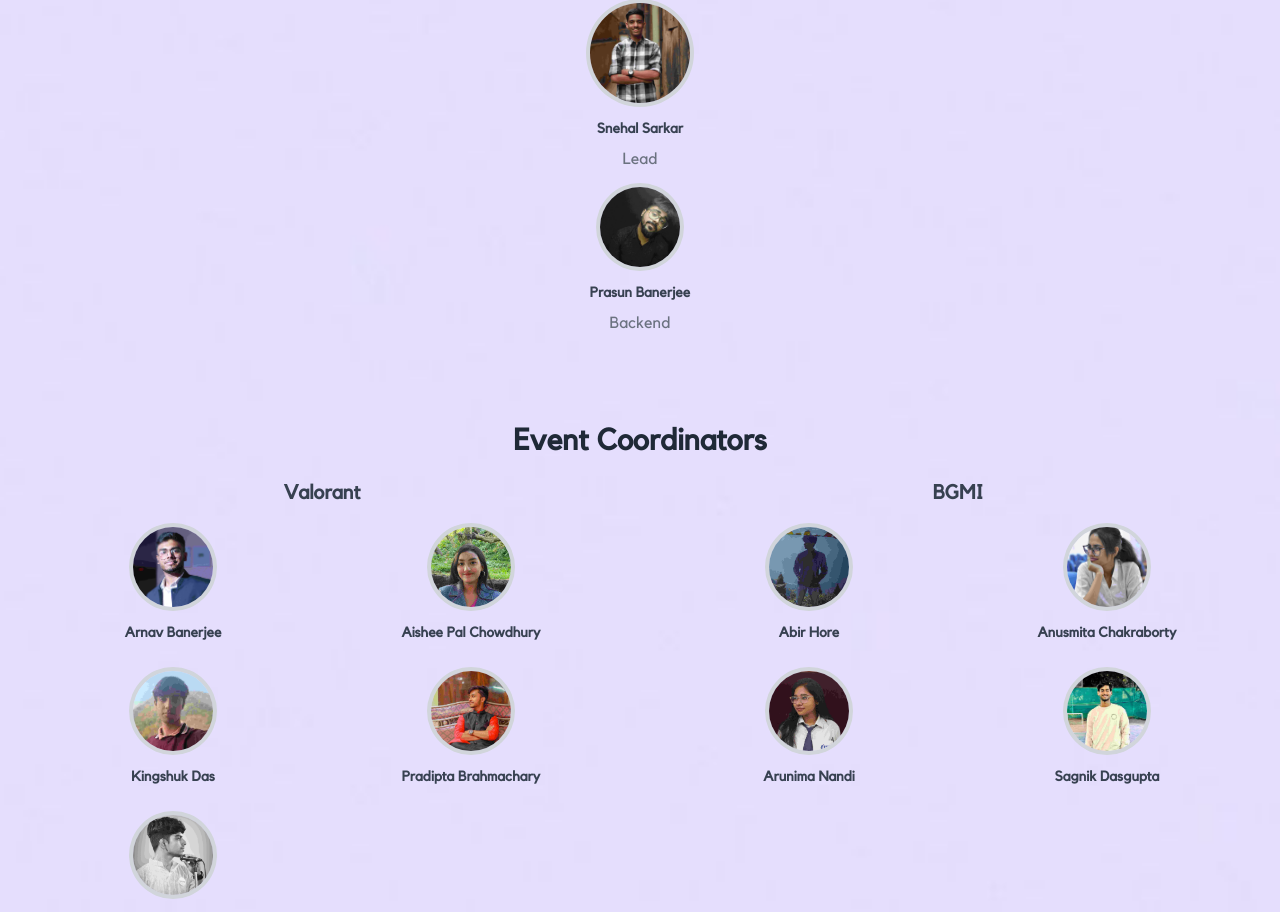
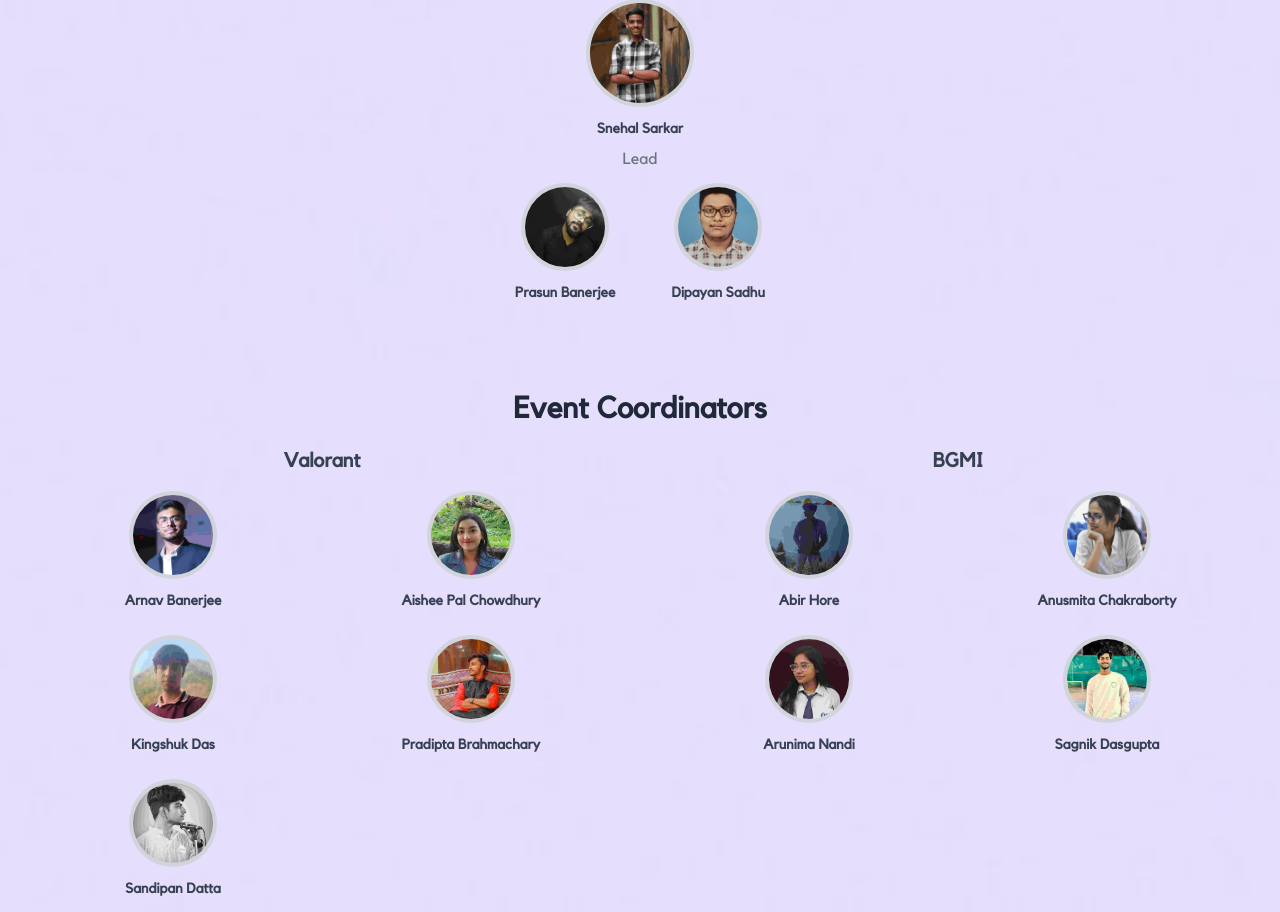
Before and after one commit to Shantanu-Meta/Playtopia2k24, a React (Vite) app in the folder Frontend/: page /team in a window 1280 px wide. Shown: the part 1429-2341 px from the top of the page. Built offline with nearby package versions, Linux system fonts and the light colour scheme; no server answers.

Commit message:
Added form for photography

```diff
--- a/Frontend/src/components/Events.jsx
+++ b/Frontend/src/components/Events.jsx
@@ -65,11 +65,12 @@
               {selectedGame ? selectedGame.desc : defaultP}
 
           </div>
+          {selectedGame.id===4 ? <a href={"https://forms.gle/1Vxgyn2yauPZFWF87"} target="__blank" className="flex justify-center rounded-lg w-[120px] bg-white h-[50px] my-1  items-center   cursor-pointer relative overflow-hidden transition-all duration-500 ease-in-out shadow-md hover:scale-105 hover:shadow-lg before:absolute before:top-0 before:-left-full before:w-full before:h-full before:bg-gradient-to-r before:from-[#009b49] before:to-[rgb(105,184,141)] before:transition-all before:duration-500 before:ease-in-out before:z-[-1] before:rounded-xl hover:before:left-0 text-black mt-5 bg-gradient-to-r from-amber-500 to-pink-500 font-bold "> Register </a> :
           <Link to={selectedGame?.route} >
                       <button className="flex justify-center rounded-lg w-[120px] bg-white h-[50px] my-1  items-center   cursor-pointer relative overflow-hidden transition-all duration-500 ease-in-out shadow-md hover:scale-105 hover:shadow-lg before:absolute before:top-0 before:-left-full before:w-full before:h-full before:bg-gradient-to-r before:from-[#009b49] before:to-[rgb(105,184,141)] before:transition-all before:duration-500 before:ease-in-out before:z-[-1] before:rounded-xl hover:before:left-0 text-black mt-5 bg-gradient-to-r from-amber-500 to-pink-500 font-bold ">
                         Register
                       </button>
-          </Link>
+          </Link> }
           </div>
 
 
@@ -170,11 +171,11 @@
                 Embark on a visual journey and let your passion for photography shine! We invite you to participate in our exciting photography competition, where you can unleash your creativity, capture breathtaking moments, and share your unique perspective with the world.
                 </p>
                 <div className="w-full flex mt-6">
-                  <Link to={"/photographyregister"}>
+                  <a href={"https://forms.gle/1Vxgyn2yauPZFWF87"} target="__blank">
                   <button className="w-[120px] bg-white h-[50px] my-1 flex items-center justify-center rounded-xl cursor-pointer relative overflow-hidden transition-all duration-500 ease-in-out shadow-md hover:scale-105 hover:shadow-lg before:absolute before:top-0 before:-left-full before:w-full before:h-full before:bg-gradient-to-r before:from-[#009b49] before:to-[rgb(105,184,141)] before:transition-all before:duration-500 before:ease-in-out before:z-[-1] before:rounded-xl hover:before:left-0 text-black">
                       Register
-                    </button>
-                  </Link>
+                  </button>
+                  </a>
                 </div>
               </div>
             </div>
--- a/Frontend/src/components/Team.jsx
+++ b/Frontend/src/components/Team.jsx
@@ -623,14 +623,29 @@
                         >
                             Prasun Banerjee
                         </motion.h1>
-                        <motion.p
-                            className="mt-2 text-gray-500 capitalize group-hover:text-gray-300"
+
+                    </motion.div>
+                    <motion.div
+                        className="flex flex-col items-center p-2"
+                        initial={{ scale: 0, opacity: 0 }}
+                        animate={{ scale: 1, opacity: 1 }}
+                        transition={{ delay: 0.3, duration: 0.5 }}
+                    >
+                        <motion.img
+                            className="object-cover w-20 h-20 rounded-full ring-4 ring-gray-300"
+                            src="/Contributor Photos/Graphics Team/Dipayan.jpg"
+                            alt="Dipayan"
+                            loading='lazy'
+                        />
+                        <motion.h1
+                            className="mt-4 text-sm font-semibold text-gray-700 capitalize group-hover:text-white"
                             initial={{ opacity: 0 }}
                             animate={{ opacity: 1 }}
-                            transition={{ delay: 0.5, duration: 0.5 }}
+                            transition={{ delay: 0.4, duration: 0.5 }}
                         >
-                            Backend
-                        </motion.p>
+                            Dipayan Sadhu
+                        </motion.h1>
+
                     </motion.div>
                     </div>
 
--- a/Frontend/src/components/games.js
+++ b/Frontend/src/components/games.js
@@ -37,7 +37,7 @@
         desc: "Embark on a visual journey and let your passion for photography shine! We invite you to participate in our exciting photography competition, where you can unleash your creativity, capture breathtaking moments, and share your unique perspective with the world.",
         src: bg4,
         position: "center",
-        route: "/photographyregister"
+        route: "/photo"
     },
     {
         id: 5,
```
Also changed, not shown: Frontend/public/Contributor Photos/Graphics Team/Dipayan.jpg (added).
